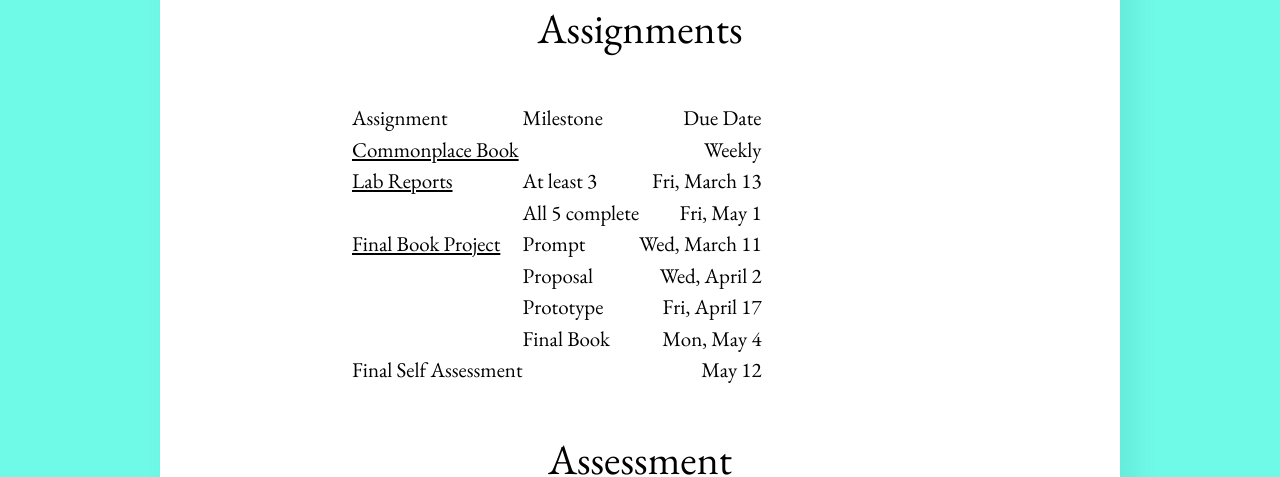
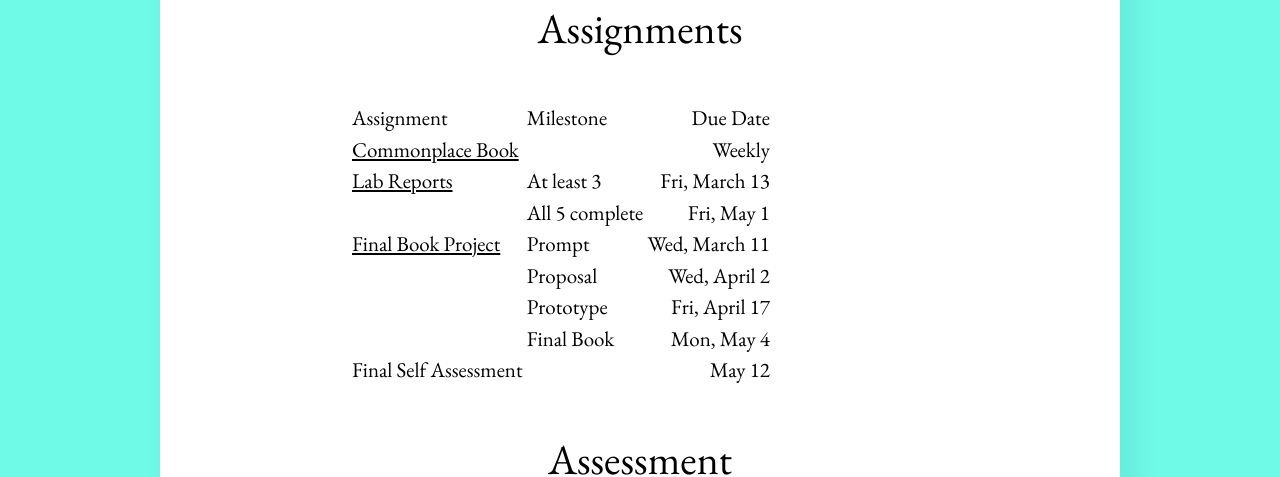
Before and after one commit to rccordell/s26bl, a Jekyll site: the page built from pages/assessment.md, in a window 1280 px wide. Shown: the part 528-1005 px from the top of the page. Built offline with Jekyll 4.4.1, drawn with Linux system fonts in a browser that asks for light colours.

```diff
--- a/pages/assessment.md
+++ b/pages/assessment.md
@@ -5,16 +5,16 @@ title: Assignments & Assessment
 
 ## Assignments
 
-| Assignment | Milestone | Due Date |
-| :------------ | :----------- | -----: |
-| [Commonplace Book](/pages/assignments/commonplace-book/) |  | Weekly |
-|  [Lab Reports](/pages/assignments/lab-reports/) | At least 3 | Fri, March 13 |
-|   | All 5 complete | Fri, May 1 |
-| [Final Book Project](/pages/assignments/book-project/) | Prompt | Wed, March 11 |
-| | Proposal | Wed, April 2 |
-| | Prototype | Fri, April 17 |
-|  | Final Book | Mon, May 4 |
-| Final Self Assessment | | May 12 |
+| Assignment | | Milestone | | Due Date |
+| :------------ |--- | :----------- |---| -----: |
+| [Commonplace Book](/pages/assignments/commonplace-book/) | | | | Weekly |
+|  [Lab Reports](/pages/assignments/lab-reports/) | | At least 3 | | Fri, March 13 |
+|   | | All 5 complete | | Fri, May 1 |
+| [Final Book Project](/pages/assignments/book-project/) | | Prompt | | Wed, March 11 |
+| | | Proposal | | Wed, April 2 |
+| | | Prototype | | Fri, April 17 |
+|  | | Final Book | | Mon, May 4 |
+| Final Self Assessment | | | | May 12 |
 
 
 ## Assessment
```
